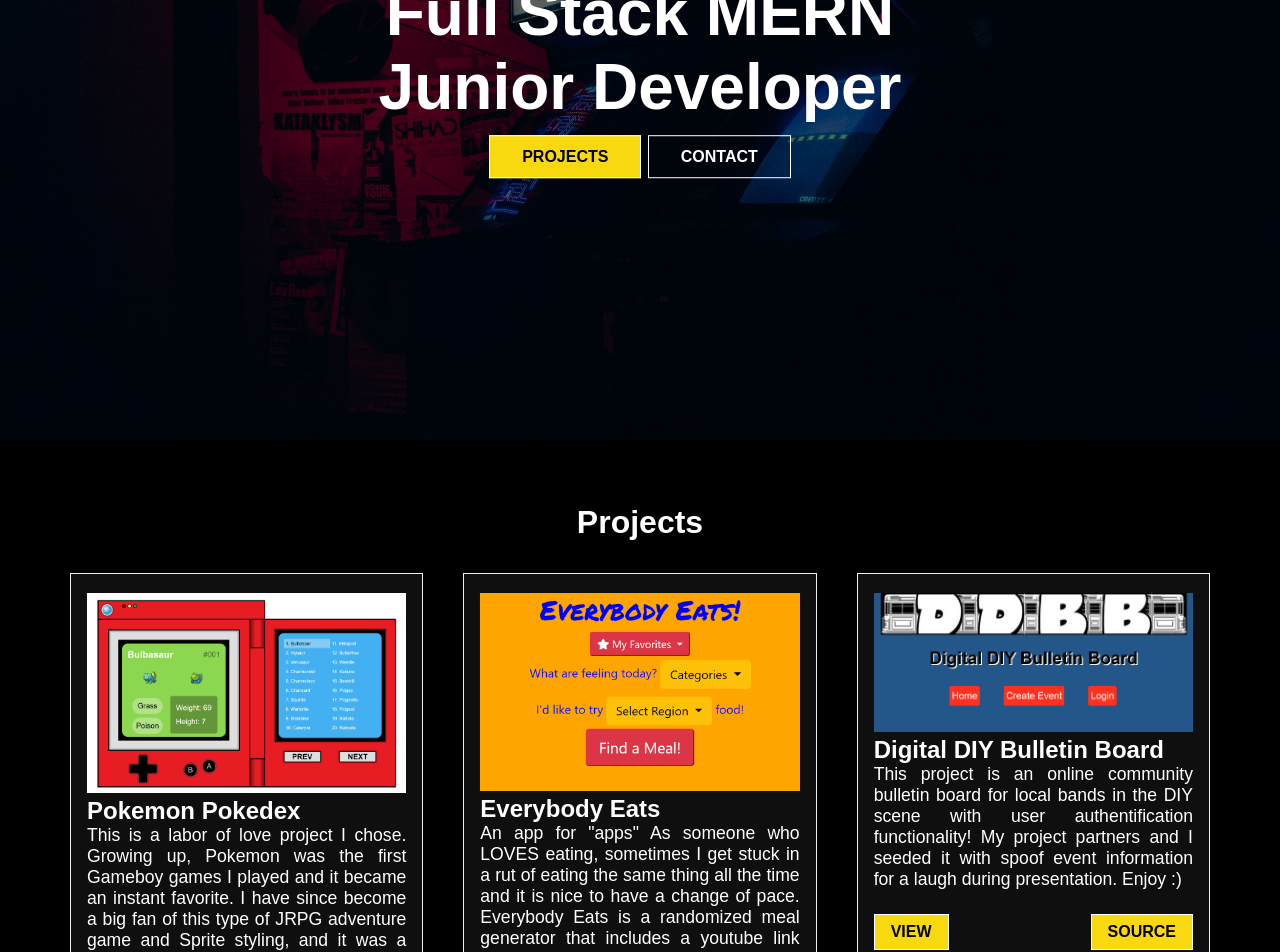
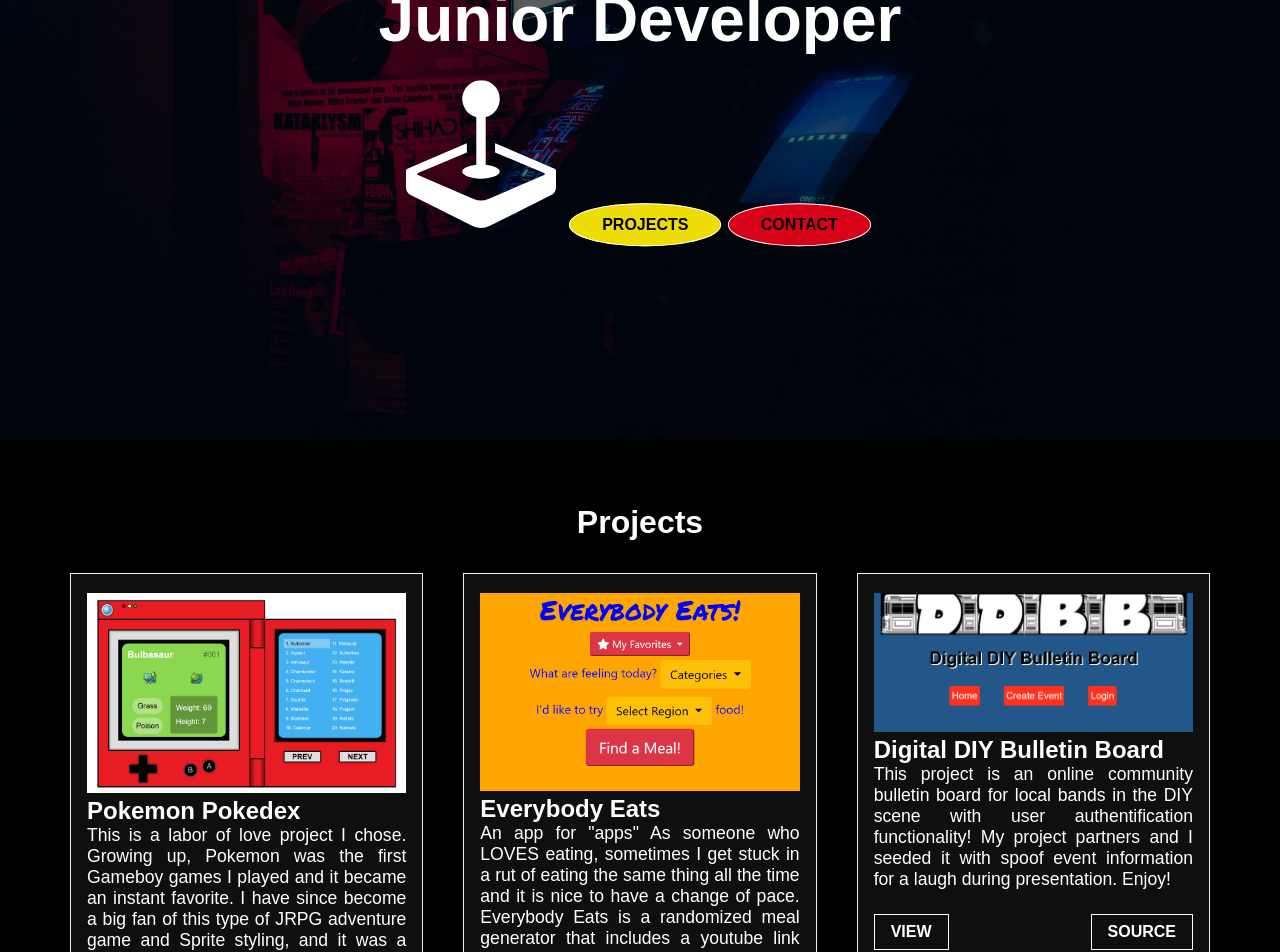
Before and after one commit to Kpfranklin22/react-portfolio, a React (Create React App) app: page / in a window 1280 px wide. Shown: the part 360-1312 px from the top of the page. Built offline with nearby package versions, Linux system fonts and the light colour scheme; a web font is replaced by a local one.

Commit message:
editing - creating arcade style buttons - editing button colors

```diff
--- a/src/components/AboutContent.js
+++ b/src/components/AboutContent.js
@@ -21,7 +21,7 @@ const AboutContent = () => {
           your team or take on your projects!
         </p>
         <Link to="/contact">
-          <button className="btn">Contact</button>
+          <button className="btn btn-light">Contact</button>
         </Link>
       </div>
 
--- a/src/components/HeroImg.js
+++ b/src/components/HeroImg.js
@@ -5,6 +5,8 @@ import React from 'react';
 import IntroImg from '../assets/arcade-bg.jpg';
 
 import { Link } from 'react-router-dom';
+
+import {BsJoystick} from "react-icons/bs"
 
 const HeroImg = () => {
   return (
@@ -16,11 +18,11 @@ const HeroImg = () => {
         <p>Welcome Hero! </p>
         <p>Come, have a look at my wares!</p>
         <h1>Full Stack MERN Junior Developer</h1>
-
-        <Link to="/project" className="btn">
+        <BsJoystick size={150} style={{ color: 'white', marginRight: "10" }} />
+        <Link to="/project" className="btn btn-arcade">
           Projects
         </Link>
-        <Link to="/contact" className="btn btn-light">
+        <Link to="/contact" className="btn btn-red btn-arcade">
           Contact
         </Link>
       </div>
--- a/src/components/WorkCard.js
+++ b/src/components/WorkCard.js
@@ -11,12 +11,12 @@ const WorkCard = (props) => {
       <div className="project-details">
         <p>{props.text}</p>
         <div className="project-btns">
-          <NavLink to={props.view} className="btn">
+          <NavLink to={props.view} className="btn btn-light">
             View
           </NavLink>
           <NavLink
             to={props.source}
-            className="btn"
+            className="btn btn-light"
           >
             Source
           </NavLink>
--- a/src/components/WorkCardData.js
+++ b/src/components/WorkCardData.js
@@ -20,7 +20,7 @@ const ProjectCardData = [
   {
     imgsrc: projectDdBb,
     title: 'Digital DIY Bulletin Board',
-    text: 'This project is an online community bulletin board for local bands in the DIY scene with user authentification functionality! My project partners and I seeded it with spoof event information for a laugh during presentation. Enjoy :)',
+    text: 'This project is an online community bulletin board for local bands in the DIY scene with user authentification functionality! My project partners and I seeded it with spoof event information for a laugh during presentation. Enjoy!',
     view: 'https://digital-diy-bulletin-board.herokuapp.com/',
     source: 'https://github.com/Kpfranklin22/digital-diy-bulletin-board',
   },
--- a/src/index.css
+++ b/src/index.css
@@ -27,16 +27,25 @@ ul{
   padding: 12px 32px;
   font-size: 1rem;
   text-transform: uppercase;
-  background: rgb(248,217,15);
+  background: rgba(237,221,3,255);
   color: black;
   border:1px solid white;
   font-weight: 600;
   cursor: pointer;
 }
+.btn-arcade{
+  height: 300px;
+  width: 300px;
+  border-radius: 49%;
+}
 
 .btn-light {
 background: transparent;
 color:white;
+}
+
+.btn-red {
+  background: rgba(215,2,24,255);
 }
 
 .btn:hover{
```
